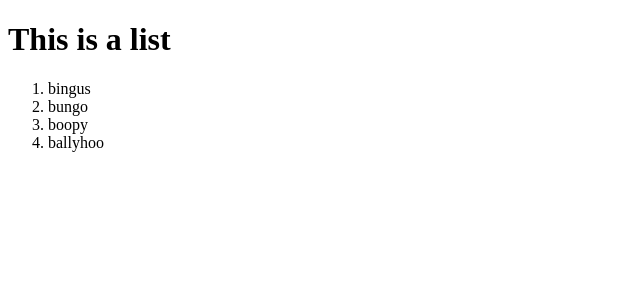
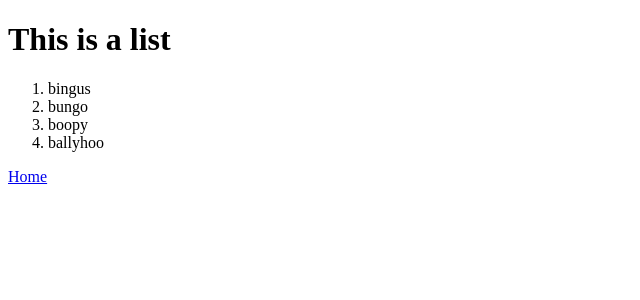
Before and after one commit to daaang/js-css-sandbox, a SvelteKit app: page /list in a window 1280 px wide. Shown: the top 300 px of the page, without its empty margins (0-640 px from the left). Built offline with nearby package versions, Linux system fonts and the light colour scheme.

Commit message:
Install nanoid and add a makefile
I like makefiles. What are you going to do about it?

```diff
--- a/package.json
+++ b/package.json
@@ -15,6 +15,7 @@
     "eslint": "^8.28.0",
     "eslint-config-standard": "^17.1.0",
     "eslint-plugin-svelte": "^2.30.0",
+    "nanoid": "^4.0.2",
     "svelte": "^4.0.5",
     "vite": "^4.4.2"
   },
--- a/src/routes/list/+page.svelte
+++ b/src/routes/list/+page.svelte
@@ -8,3 +8,5 @@
     <li>{item}</li>
   {/each}
 </ol>
+
+<p><a href="/">Home</a></p>
```
Also changed, not shown: 2 other files (tests, documents, lock files or other folders).
